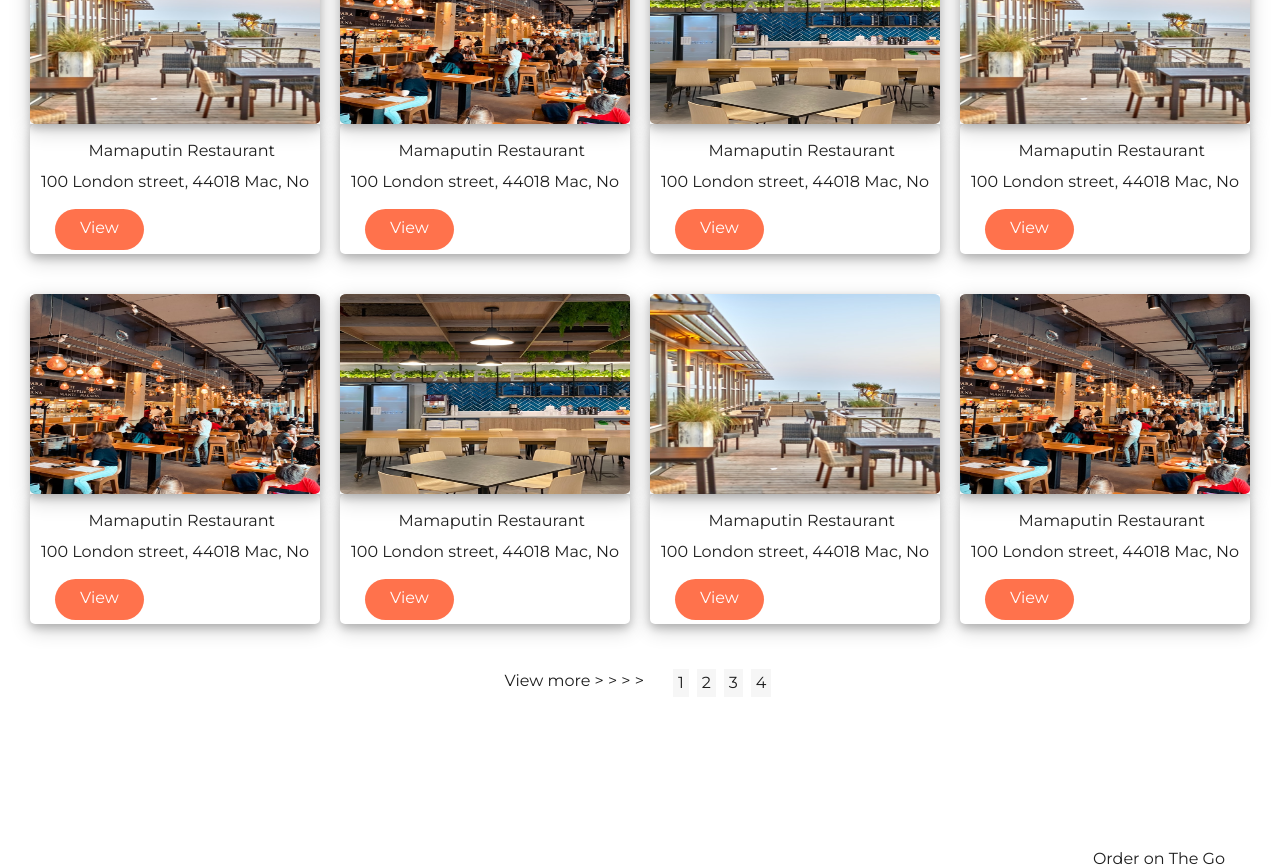
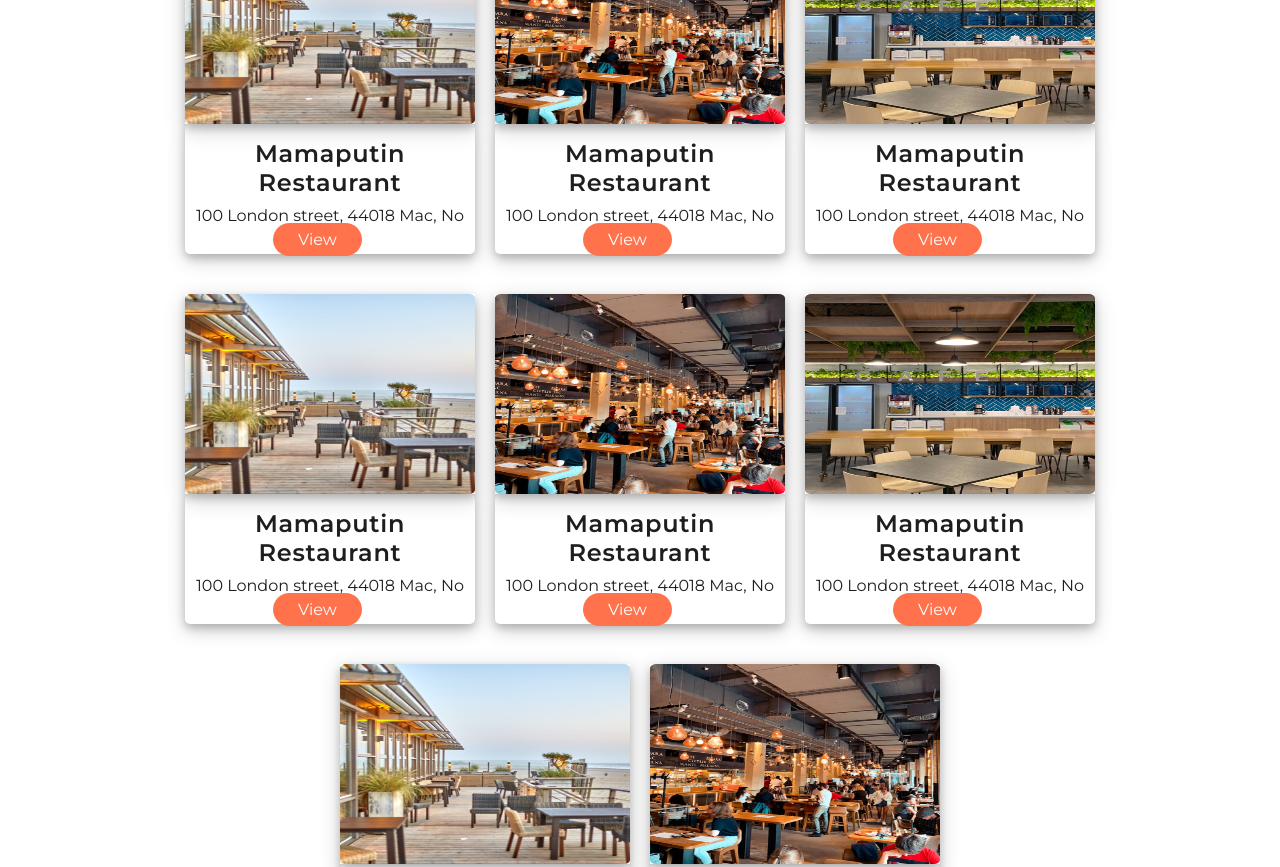
Before and after one commit to Swiftfoods/swiftfoods, a React (Create React App) app: page /restaurantmenu in a window 1280 px wide. Shown: the part 960-1827 px from the top of the page. Built offline with nearby package versions, Linux system fonts and the light colour scheme; the HTML template or start-up script is replaced by a standard one.

Commit message:
build restaurant card

```diff
--- /dev/null
+++ b/src/components/Restaurant/RestaurantCard.jsx
@@ -0,0 +1,27 @@
+import React from "react";
+import { Link } from "react-router-dom";
+import Rating from "../Rating";
+
+const RestaurantCard = ({ brandName, rating }) => {
+  return (
+    <>
+      <div className="rest-card">
+        <img src="./Images/restaurant-2.png" alt="" />
+        <div className="rest-card-details">
+          <h4>{brandName}</h4>
+          <p>100 London street, 44018 Mac, No</p>
+          <div className="rest-view flex items-center justify-between">
+            <Link to="/mamaputin" className="view">
+              View
+            </Link>
+            <div className="">
+              <Rating value={rating} color={"#FFA500"} />
+            </div>
+          </div>
+        </div>
+      </div>
+    </>
+  );
+};
+
+export default RestaurantCard;
--- a/src/pages/Restaurant/Restaurants.css
+++ b/src/pages/Restaurant/Restaurants.css
@@ -1,16 +1,15 @@
 /******************   RESTAURANT    **************/
 .restaurant {
   background-color: #ffffff;
-    color: #1E1E1E;
-    padding: 5px 15px 20px 15px;
-    font-family: 'Montserrat', sans-serif;
+  color: #1e1e1e;
+  padding: 5px 32px 20px;
+  font-family: "Montserrat", sans-serif;
   height: 100%;
 }
 
 .rest-head {
   display: flex;
   width: 100%;
-
 }
 
 .rest-head h1 {
@@ -46,20 +45,19 @@
 }
 
 .restaurant .filter {
-    background-color: #DAF3C8;
+  background-color: #daf3c8;
   text-align: center;
   height: 30px;
   color: #4ba90a;
-    padding: 5px 10px 0 10px ;
+  padding: 5px 10px 0 10px;
   border-radius: 10px;
   cursor: pointer;
-
 }
 
 .search-box {
   display: flex;
   justify-content: center;
-    border: 1px solid #4BA90A;
+  border: 1px solid #4ba90a;
   border-radius: 5px;
   padding: 7px 0 7px 25px;
   cursor: pointer;
@@ -68,7 +66,7 @@
 }
 
 .search-box i {
-    color: #4BA90A;
+  color: #4ba90a;
   margin-right: 5px;
 }
 
@@ -84,13 +82,10 @@
   outline-style: none;
 }
 
-
-
 .restaurant-row {
   display: flex;
   justify-content: center;
   flex-wrap: wrap;
-
 }
 
 .rest-card {
@@ -105,8 +100,6 @@
   transition: all 0.5s ease;
 }
 
-
-
 .rest-card img {
   width: 290px;
   height: 200px;
@@ -114,13 +107,13 @@
 }
 
 .rest-view {
-    display: flex;
+  /* display: flex;
   justify-content: space-between;
-    padding: 15px 20px 60px 20px ;
-
+  align-items: center; */
+  padding: 0px 10px;
 }
 
-.rest-view span i{
+.rest-view span i {
   padding-top: 10px;
   margin-left: 5px;
   color: gold;
@@ -131,17 +124,14 @@
   color: #ffffff;
   text-decoration: none;
   border-radius: 50px;
-    padding: 7px 25px 10px 25px;
-
+  padding: 7px 25px;
 }
 
 .rest-card-details {
-
   border-radius: 5px;
   padding: 15px 5px 5px 5px;
   height: 130px;
   box-shadow: 0 4px 8px 0 rgba(0, 0, 0, 0.2), 0 6px 20px 0 rgba(0, 0, 0, 0.19);
-
 }
 
 .rest-card-details p {
@@ -157,7 +147,7 @@
 .rest-view-more ul li {
   margin: 0 4px;
   padding: 2px 5px;
-    background-color: #F6F6F6;
+  background-color: #f6f6f6;
   cursor: pointer;
 }
 
@@ -167,8 +157,16 @@
 }
 
 .restaurant h4 {
-    text-align: right;
-    margin-right: 40px;
+  text-align: center;
+  font-family: "Montserrat";
+  font-style: normal;
+  font-weight: 600;
+  font-size: 24px;
+  line-height: 29px;
+  letter-spacing: 0.03em;
+  text-transform: capitalize;
+
+  color: #1e1e1e;
 }
 
 .rest-footer {
@@ -186,7 +184,6 @@
     width: 100%;
     padding-bottom: 15px;
   }
-
 
   .rest-head h1 {
     font-size: 45px;
@@ -211,7 +208,6 @@
 }
 
 @media (max-width: 767px) {
-
   .rest-head {
     display: block;
   }
```
Lines whose indentation alone changed are shown as unchanged.
